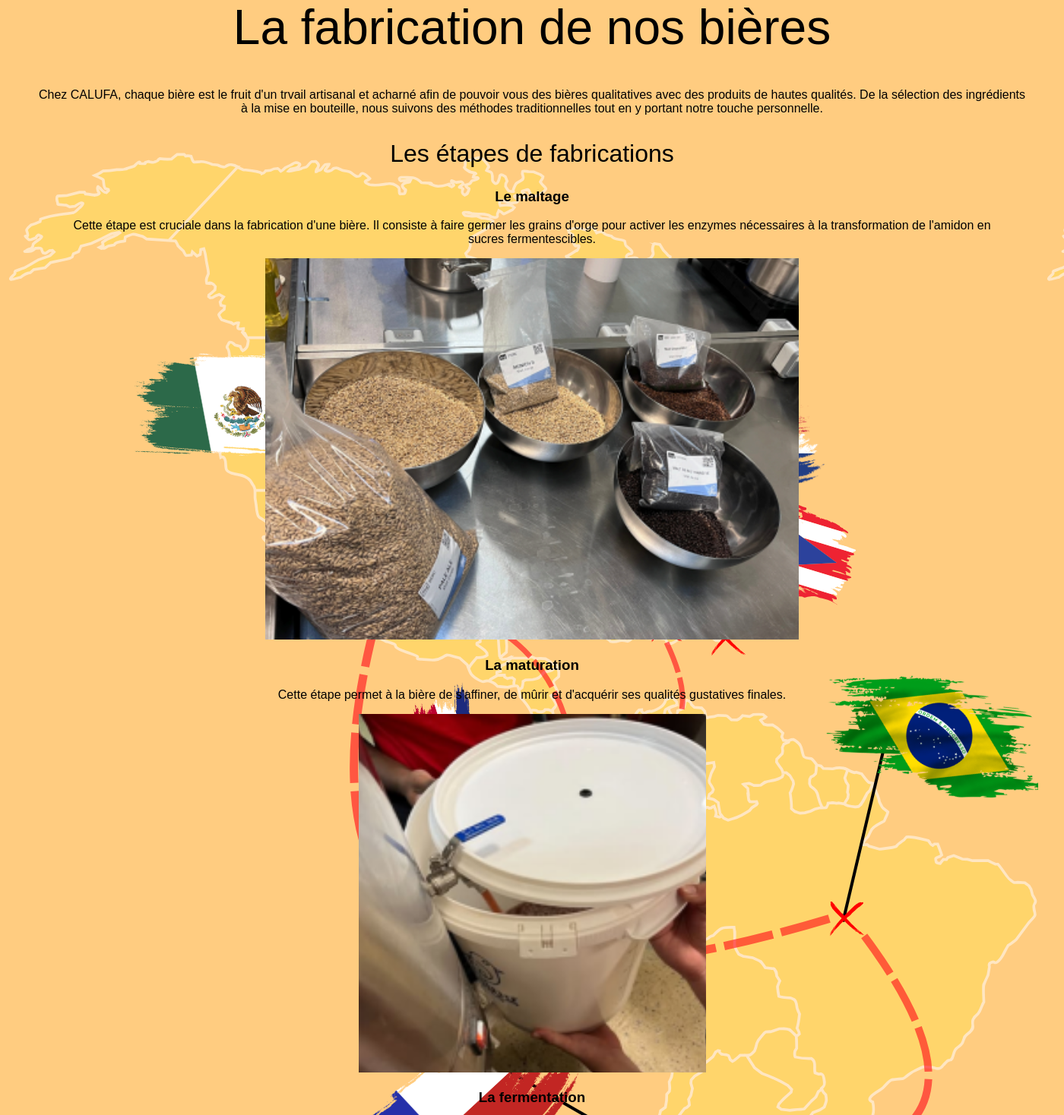
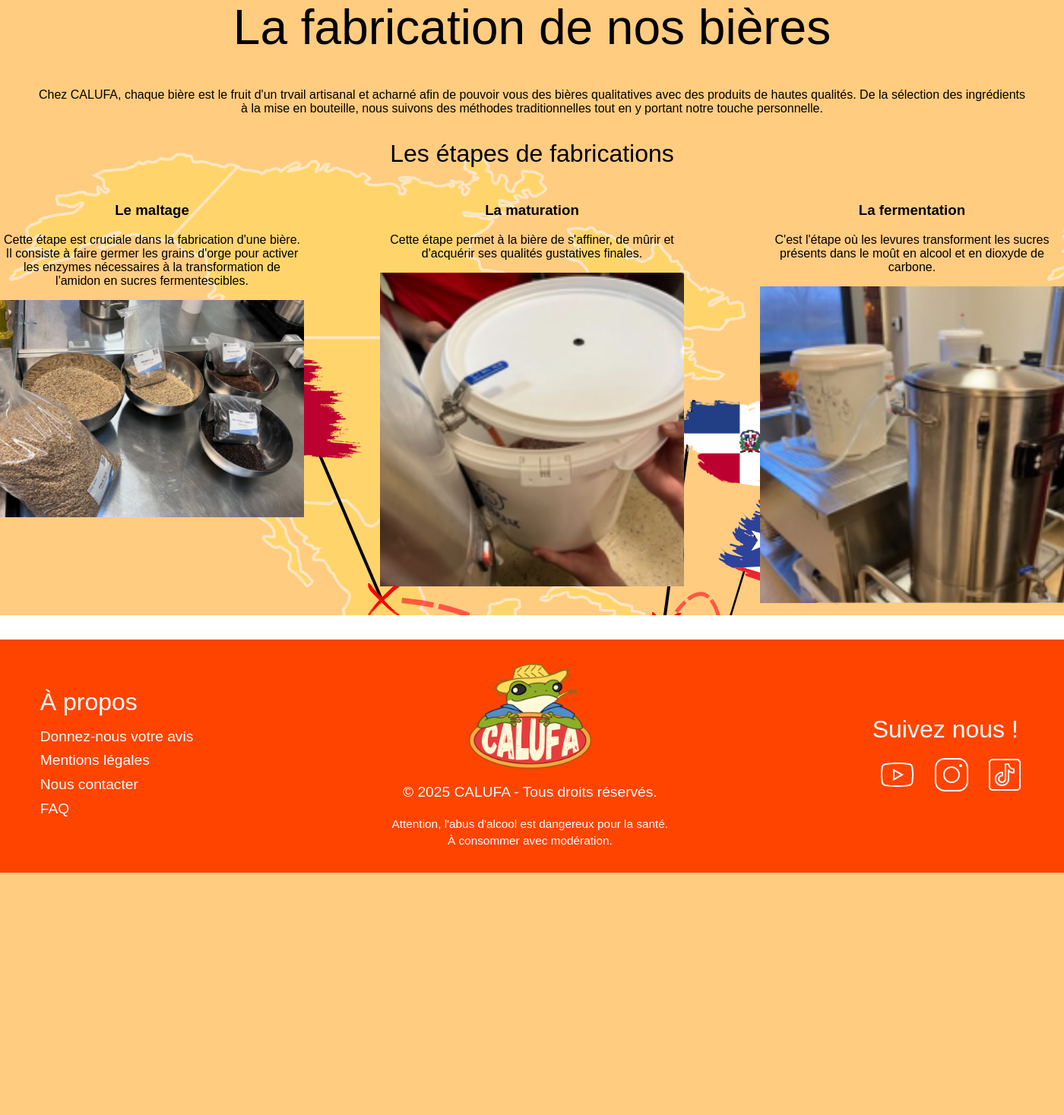
Before and after one commit to PayetMarvyn/CalufaWeb, a PHP site: page /index.php?route=fabrication in a window 1400 px wide. Shown: the part 292-1760 px from the top of the page at 76% size. After the commit the page ends 1441 px from the top, so only its background shows below. Run offline with PHP 8.4, Linux system fonts and the light colour scheme; some web fonts are replaced.

Commit message:
css neemati

```diff
--- a/www/public/css/fabrication.css
+++ b/www/public/css/fabrication.css
@@ -1,5 +1,19 @@
-/*fabrication*/
+/*fabrication Neemati*/
 
 #fabrication {
     background-image: url(../images/fond_page_fabrication.png);
 }
+
+#Etape {
+    display: flex;
+    justify-content: center;
+    flex-wrap: nowrap;
+    gap: 20px;
+}
+
+
+#Etape figure img{
+display: flex;
+width: 400px;
+
+}
```
